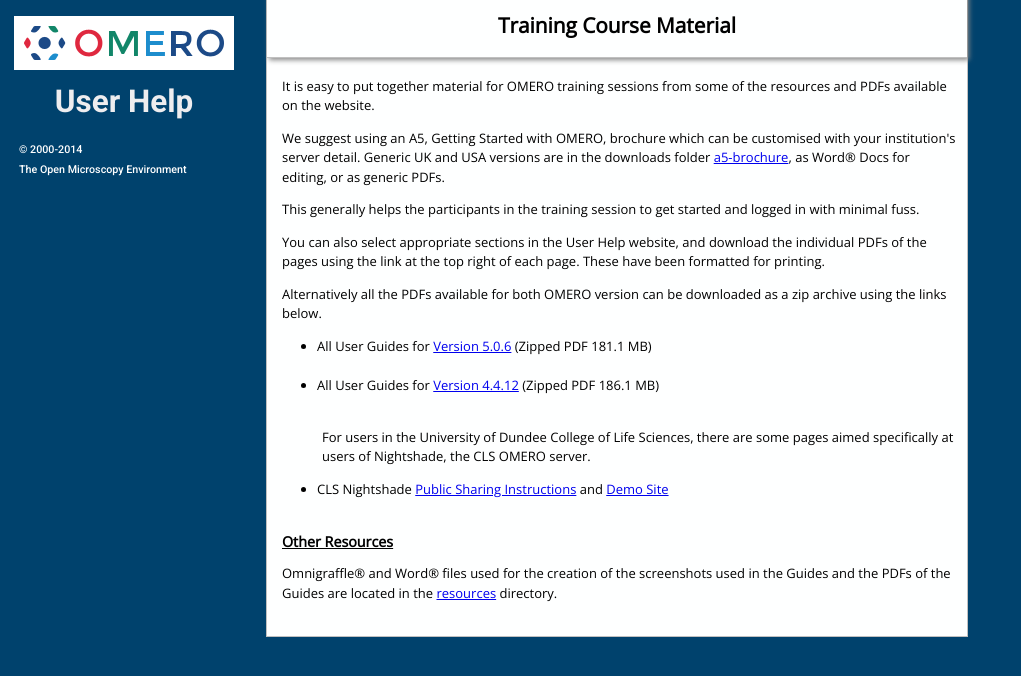
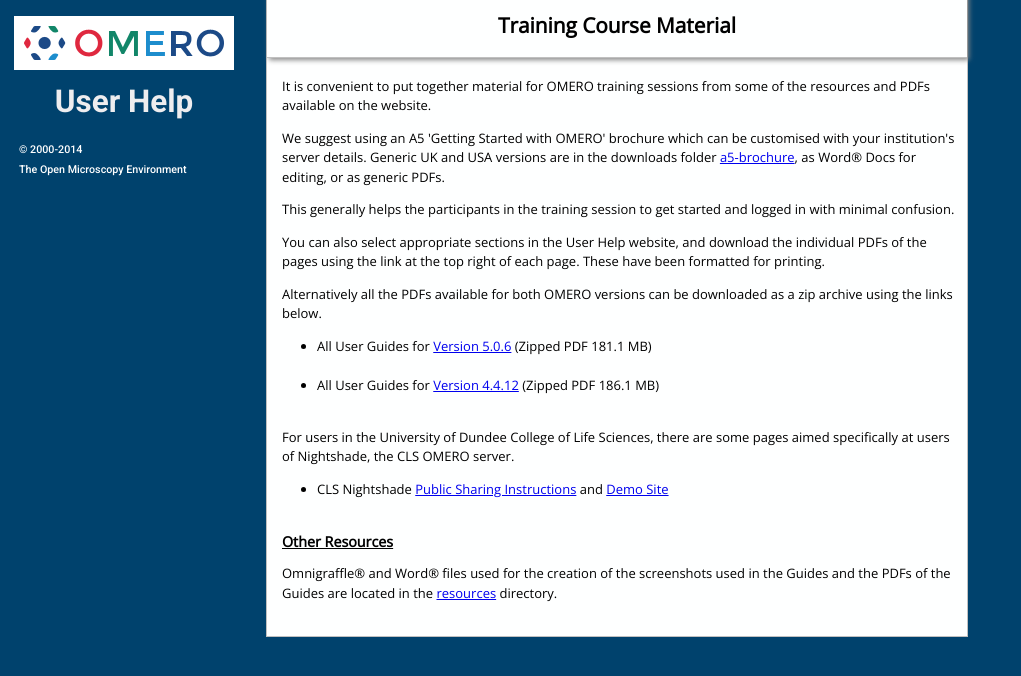
Before and after one commit to snoopycrimecop/ome-help, a Jekyll site: the page built from resources.html, in a window 1280 px wide. Shown: the top 676 px of the page, without its empty margins (0-1021 px from the left). Built offline with Jekyll 4.4.1, drawn with Linux system fonts in a browser that asks for light colours; Markdown is read by kramdown in place of the engine named in the settings.

Commit message:
Spelling and layout tweaks

```diff
--- a/resources.html
+++ b/resources.html
@@ -4,15 +4,15 @@
 menu-id: l2-more
 description: Suggestions for training Access to Zip archives of all the current User Guide PDFs and various customised or one-off guides.
 ---
-<p>It is easy to put together material for OMERO training sessions from some of the resources and PDFs available on the website.</p>
+<p>It is convenient to put together material for OMERO training sessions from some of the resources and PDFs available on the website.</p>
 
-<p>We suggest using an A5, Getting Started with OMERO, brochure which can be customised with your institution's server detail. Generic UK and USA versions are in the downloads folder <a href="http://downloads.openmicroscopy.org/help/pdfs/a5-brochure/" target="_blank">a5-brochure</a>, as Word&reg; Docs for editing, or as generic PDFs.</p>
+<p>We suggest using an A5 &#39;Getting Started with OMERO&#39; brochure which can be customised with your institution's server details. Generic UK and USA versions are in the downloads folder <a href="http://downloads.openmicroscopy.org/help/pdfs/a5-brochure/" target="_blank">a5-brochure</a>, as Word&reg; Docs for editing, or as generic PDFs.</p>
 
-<p>This generally helps the participants in the training session to get started and logged in with minimal fuss.</p>
+<p>This generally helps the participants in the training session to get started and logged in with minimal confusion.</p>
 
 <p>You can also select appropriate sections in the User Help website, and download the individual PDFs of the pages using the link at the top right of each page. These have been formatted for printing.</p>
 
-<p>Alternatively all the PDFs available for both OMERO version can be downloaded as a zip archive using the links below.</p>
+<p>Alternatively all the PDFs available for both OMERO versions can be downloaded as a zip archive using the links below.</p>
 
 <ul>
 
@@ -22,7 +22,11 @@
   <li>All User Guides for <a href="http://downloads.openmicroscopy.org/help/archives/OMERO_User_Guides_4_4_12.zip">Version 4.4.12</a> (Zipped PDF 186.1 MB)</li>
   <br/>
 
+</ul>
+
 <p>For users in the University of Dundee College of Life Sciences, there are some pages aimed specifically at users of Nightshade, the CLS OMERO server.</p>
+
+<ul>
 
   <li>CLS Nightshade <a href="http://downloads.openmicroscopy.org/help/pdfs/cls-public.pdf" target="_blank">Public Sharing Instructions</a> and <a href="http://help.openmicroscopy.org/cls-public-demo.html" target="_blank">Demo Site</a></li>
   <br/>
```
